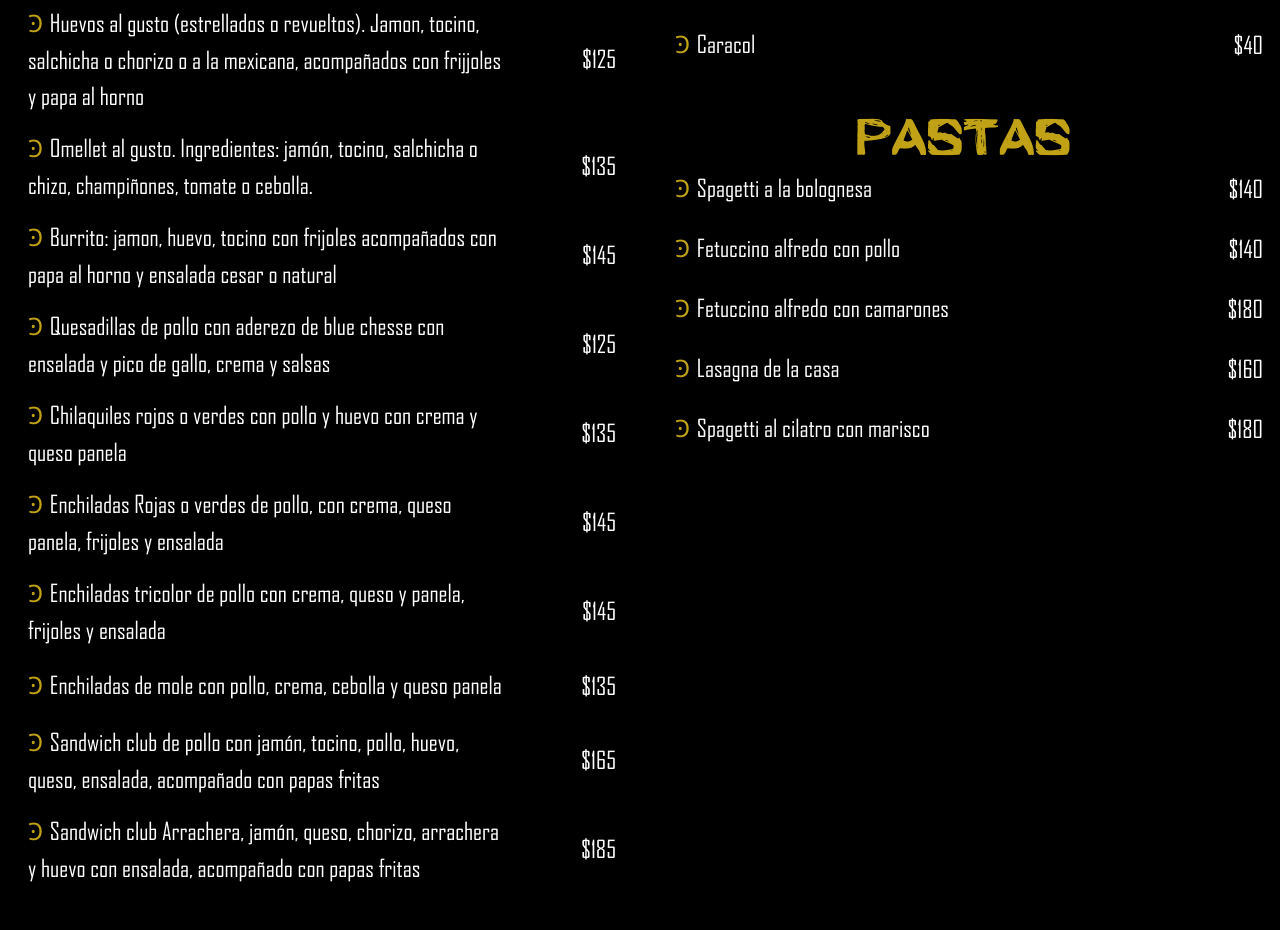
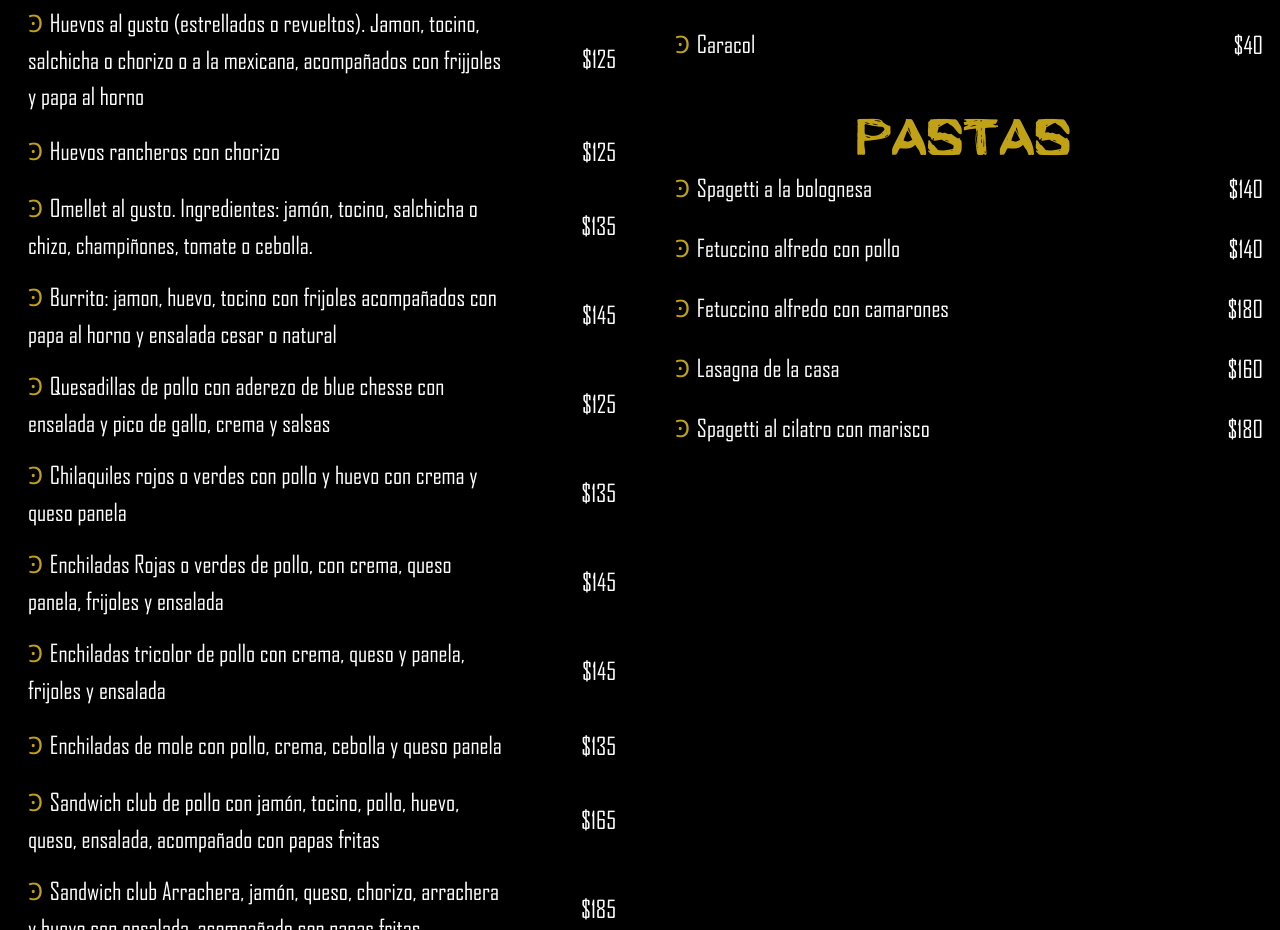
Before and after one commit to jessicafarias/coco_jaguar, a React (Create React App) app: page / in a window 1280 px wide. Shown: the part 1720-2650 px from the top of the page. Built offline with nearby package versions, Linux system fonts and the light colour scheme.

Commit message:
docs: Adding new product

```diff
--- a/src/constants/DesayunosList.js
+++ b/src/constants/DesayunosList.js
@@ -78,6 +78,13 @@ const DesayunosList = [
     print2: '',
   },
   {
+    id: 21,
+    description: 'Huevos rancheros con chorizo',
+    price: 125,
+    print1: '',
+    print2: '',
+  },
+  {
     id: 12,
     description: 'Omellet al gusto. Ingredientes: jamón, tocino, salchicha o chizo, champiñones, tomate o cebolla.',
     price: 135,
```
Also changed, not shown: 6 other files (tests, documents, lock files or other folders).
